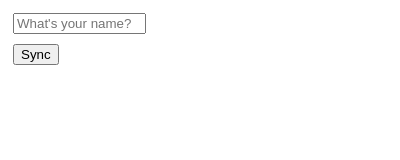
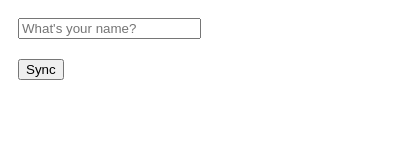
Before and after one commit to VikramKumaresan/VidSync, a browser extension: page addOnCode/src/updationPopup/participantUpdation.html in a window 400 px wide. Drawn offline with Linux system fonts and the light colour scheme.

Commit message:
Resize browser action popup

```diff
--- a/addOnCode/src/updationPopup/participantUpdation.html
+++ b/addOnCode/src/updationPopup/participantUpdation.html
@@ -7,21 +7,22 @@
 
 <style>
     body {
-        width: 140px;
+        width: 200px;
     }
 
     #name {
-        margin: 5px;
-        width: 125px;
+        margin: 10px;
+        width: 175px;
     }
 
     #updateButton {
-        margin: 5px;
+        margin: 10px;
     }
 
     #errorMessage {
         display: none;
-        margin: 5px;
+        margin: 10px;
+        overflow: auto;
     }
 </style>
 
```
